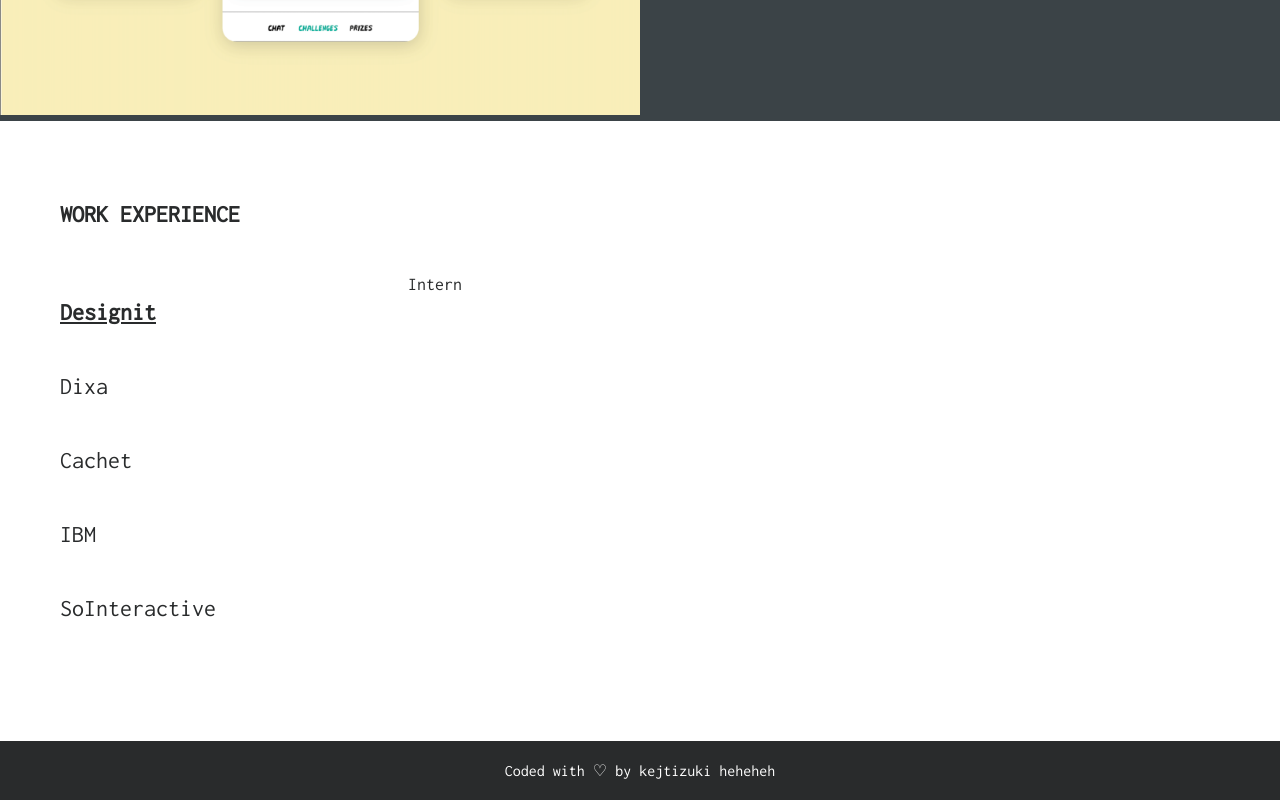
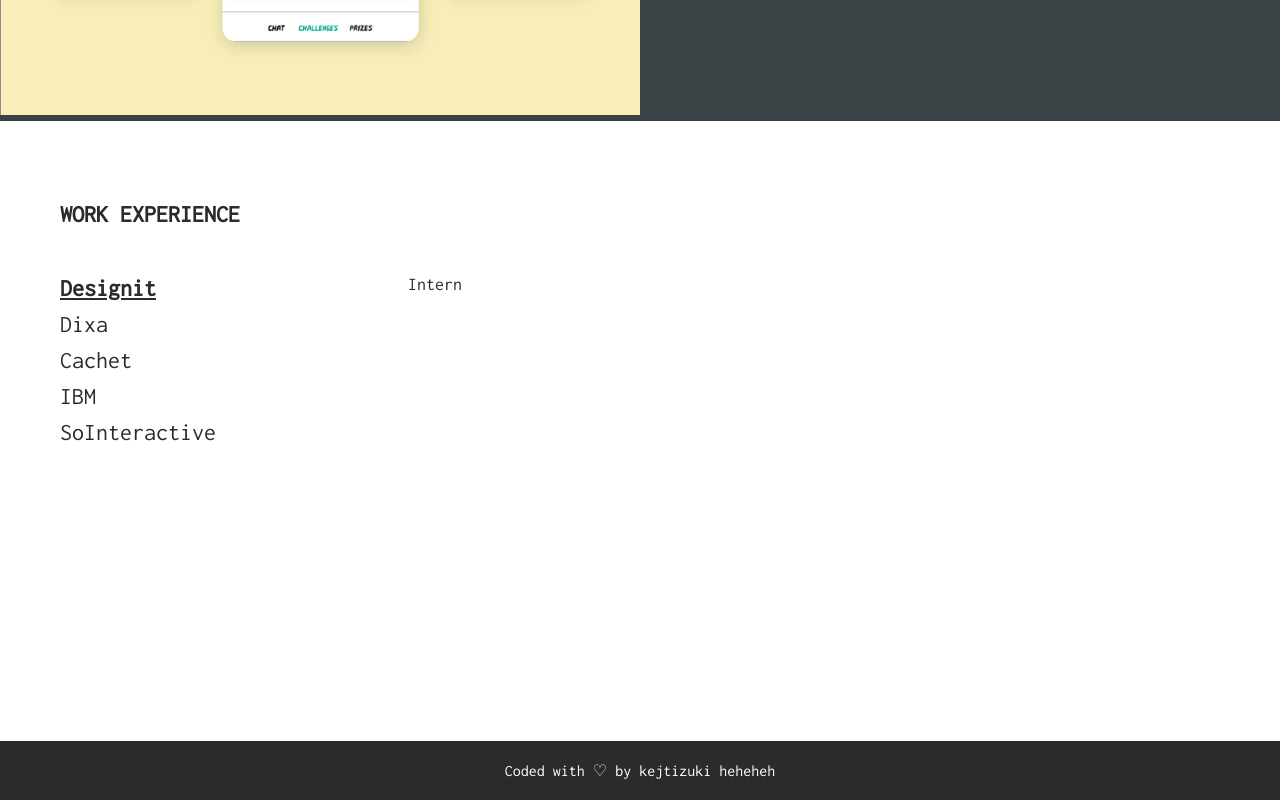
Before and after one commit to kejtizuki2/portfolio, a React (Create React App) app: page / in a window 1280 px wide. Shown: the part 1516-2316 px from the top of the page. Built offline with nearby package versions, Linux system fonts and the light colour scheme.

Commit message:
experience section fix

```diff
--- a/src/Experience/experience.scss
+++ b/src/Experience/experience.scss
@@ -19,7 +19,9 @@
         list-style: none;
         padding: 0;
         .listView-elem {
-          display: inline-block
+          display: inline-block;
+          margin: 0;
+          margin-bottom: 10px;
         }
       }
     }
```
